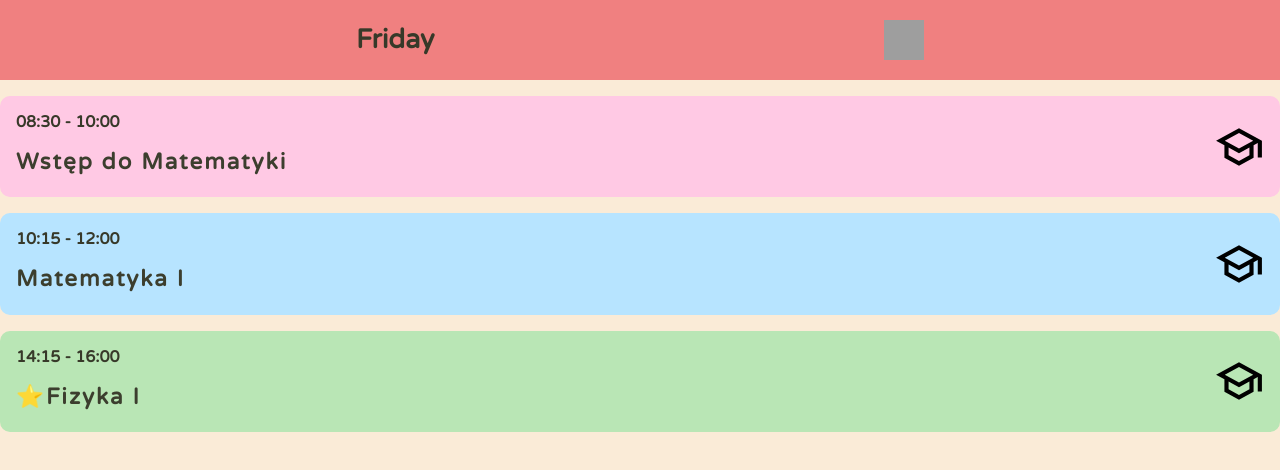
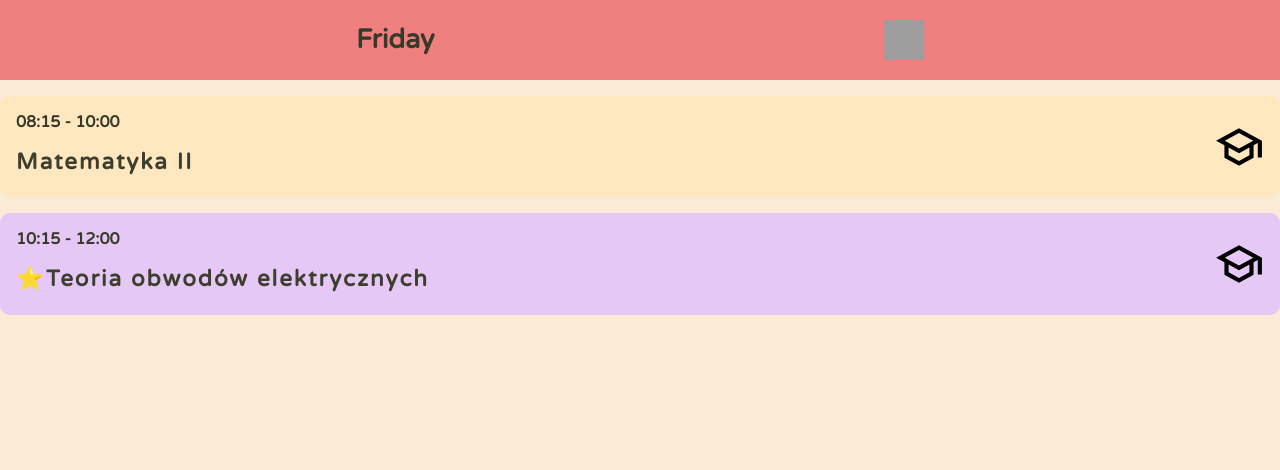
Before and after one commit to Muszchrom/NewReactCalendar, a React (Create React App) app: page /friday in a window 1280 px wide. Shown: the top 470 px of the page. Built offline with nearby package versions, Linux system fonts and the light colour scheme; grey boxes are pictures that could not be loaded.

Commit message:
New data for new ?semester?

```diff
--- a/src/components/data.js
+++ b/src/components/data.js
@@ -1,136 +1,134 @@
 const monday = [
   {
-    start: "10:30",
-    end: "12:00",
-    label: "Komputerowa grafika inżynierska",
-    hall: "E6",
+    start: "14:00",
+    end: "15:30",
+    label: "Teoria obwodów elektrycznych",
+    hall: "E407",
     type: "Labo",
-    professor: "Dr Hab. Inż. T. Kołtunowicz"
+    professor: "Dr inż. J. Kozieł"
   },
   {
-    start: "12:15",
-    end: "14:00",
-    label: "⭐Kosztorysowanie",
-    bonusContent: "Tygodnie parzyste",
-    hall: "T403",
+    start: "15:45",
+    end: "17:15",
+    label: "Programowanie strukturalne",
+    hall: "E213",
     type: "Labo",
-    professor: "Dr Inż. V. Bondariev"
+    professor: "Mgr inż. B. Stefańczak"
   },
   {
-    start: "16:15",
-    end: "18:00",
-    label: "Podstawy Informatyki",
-    hall: "E406",
+    start: "18:00",
+    end: "20:15",
+    label: "⭐Podstawy sieci komputerowych",
+    bonusContent: "Tydzień 6-15",
+    hall: "PE 14",
     type: "Labo",
-    professor: "Dr Inż. J. Majcher"
-  },
+    professor: "Dr Inż. D. Sawicki"
+  }
 ];
 const tuesday = [
   {
     start: "08:15",
     end: "10:00",
-    label: "Matematyka I",
-    hall: "E201",
+    label: "Matematyka II",
+    hall: "E401",
     type: "Wykład",
     professor: "Dr Hab. Z. Łagodowski"
   },
   {
     start: "10:15",
     end: "12:00",
-    label: "Komputerowa grafika inżynierska",
-    hall: "E301",
+    label: "Fizyka II",
+    hall: "E401",
     type: "Wykład",
-    professor: "Dr Hab. Inż. T. Kołtunowicz"
+    professor: "Dr inż. A. Dudziak"
   },
   {
-    start: "14:15",
-    end: "16:00",
-    label: "⭐Narzędzia informatyczne",
-    bonusContent: "Tygodnie nieparzyste",
+    start: "12:15",
+    end: "14:30",
+    label: "Teoria obwodów elektrycznych",
     hall: "E301",
-    type: "Wykład",
-    professor: "No clue"
-  },
-  {
-    start: "14:15",
-    end: "16:00",
-    label: "⭐Ochrona własności intelektualnej",
-    bonusContent: "Tygodnie parzyste",
-    hall: "E301",
-    type: "Wykład",
-    professor: "?"
-  },
+    type: "Ćwiczenia",
+    professor: "Dr inż. J. Kozieł"
+  }
 ];
 const wednesday = [
   {
     start: "08:15",
     end: "10:00",
-    label: "Wstęp do matematyki",
-    hall: "E201",
+    label: "Programowanie strukturalne",
+    hall: "E301",
     type: "Wykład",
-    professor: "Dr Hab. Z. Łagodowski"
+    professor: "Dr hab. inż. J. Montusiewicz"
   },
   {
     start: "10:15",
-    end: "11:45",
-    label: "Fizyka I",
-    hall: "E201",
+    end: "12:00",
+    label: "Systemy operacyjne",
+    hall: "E301",
     type: "Wykład",
-    professor: "Dr Inż. A. Dudziak"
+    professor: "Dr hab. inż. A. Kotyra"
   },
   {
     start: "12:15",
-    end: "14:00",
-    label: "Podstawy Informatyki",
-    hall: "E201",
+    end: "13:45",
+    label: "Podstawy sieci komputerowych",
+    hall: "E301",
     type: "Wykład",
-    professor: "Dr Hab. Inż. J. Kozak"
+    professor: "Dr inż. D. Sawicki"
   },
   {
     start: "14:00",
     end: "15:30",
-    label: "Wychowanie fizyczne I",
-    hall: "???",
+    label: "Wychowanie fizyczne II",
+    hall: "SW",
     type: "Ćwiczenia",
-    professor: "???"
+    professor: "No clue"
   },
+  {
+    start: "16:15",
+    end: "19:15",
+    label: "Teoria obwodów elektrycznych",
+    hall: "E201",
+    type: "Wykład",
+    professor: "Prof. dr hab. inż. S. Kozak"
+  }
 ];
 const thursday = [
   {
-    start: "12:15",
-    end: "14:00",
-    label: "Narzędzia informatyczne",
-    hall: "H24",
+    start: "08:15",
+    end: "10:00",
+    label: "Systemy operacyjne",
+    hall: "PE 10",
     type: "Labo",
-    professor: "Mgr Inż. A. Chudy"
+    professor: "Dr inż. P. Prokop"
+  },
+  {
+    start: "13:00",
+    end: "15:15",
+    label: "Fizyka II",
+    hall: "Ox102",
+    type: "Labo",
+    professor: "Dr inż. A. Dudziak"
   },
 ];
 const friday = [
   {
-    start: "08:30",
+    start: "08:15",
     end: "10:00",
-    label: "Wstęp do Matematyki",
-    hall: "E402",
+    label: "Matematyka II",
+    hall: "PE 15a",
     type: "Ćwiczenia",
-    professor: "Dr M. Kubalińska"
+    professor: "Dr hab. Z. Łagodowski"
   },
   {
     start: "10:15",
     end: "12:00",
-    label: "Matematyka I",
-    hall: "S15a",
-    type: "Ćwiczenia",
-    professor: "Dr Hab. Z. Łagodowski"
-  },
-  {
-    start: "14:15",
-    end: "16:00",
-    label: "⭐Fizyka I",
+    label: "⭐Teoria obwodów elektrycznych",
     bonusContent: "Tygodnie nieparzyste",
-    hall: "E402",
-    type: "Ćwiczenia",
-    professor: "Dr Inż. K. Siedliska"
-  },
+    hall: "E405",
+    type: "Projekt",
+    professor: "Dr inż. S. Styła"
+  }
 ];
 const saturday = [
   {
```
